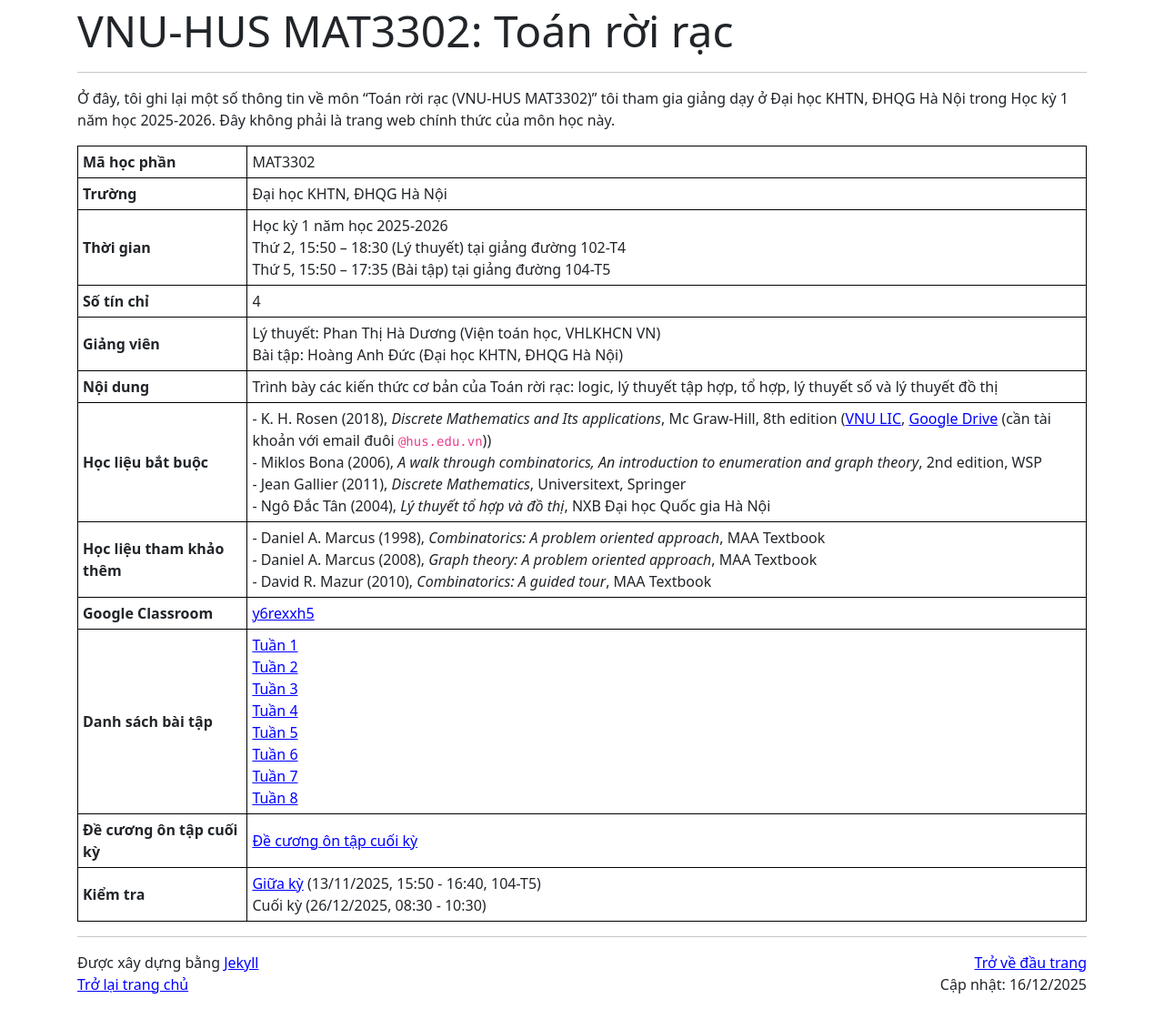
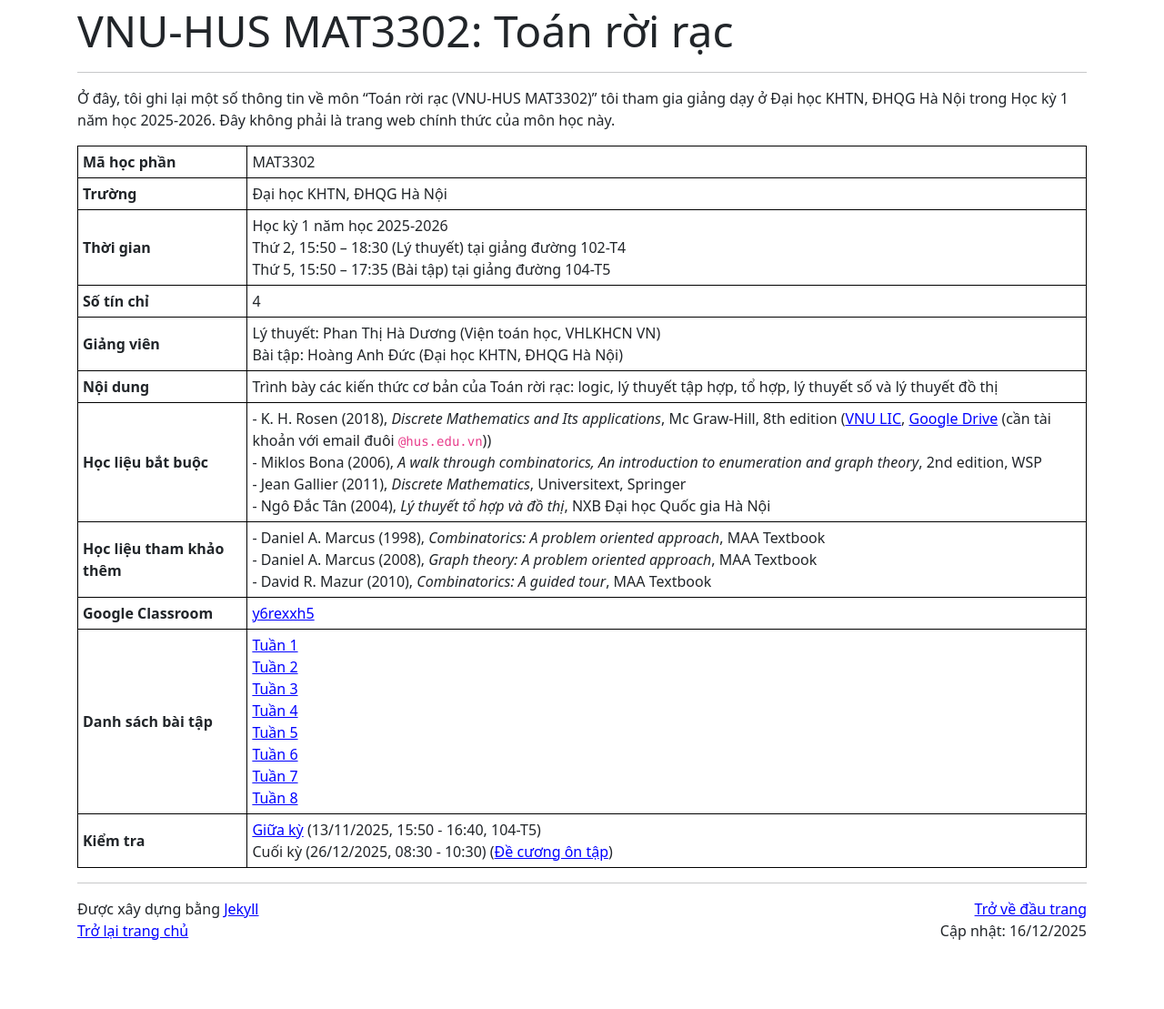
Before and after one commit to hoanganhduc/hoanganhduc.github.io, a Jekyll site: the page built from teaching/VNU-HUS/2025/winter/MAT3302/index.md, in a window 1280 px wide. Shown: the whole page at 91% size. Built offline with Jekyll 4.4.1, drawn with Linux system fonts in a browser that asks for light colours; nearby versions of some CDN libraries; a style sheet for code colours, icons or effects is not loaded; after the commit the page ends 1050 px from its top, so only the background shows below that.

Commit message:
Updated @ 2025-12-16  08:25:47 ICT

```diff
--- a/teaching/VNU-HUS/2025/winter/MAT3302/index.md
+++ b/teaching/VNU-HUS/2025/winter/MAT3302/index.md
@@ -18,5 +18,4 @@ lang: "vi"
 | **Học liệu tham khảo thêm** | - Daniel A. Marcus (1998), *Combinatorics: A problem oriented approach*, MAA Textbook <br /> - Daniel A. Marcus (2008), *Graph theory: A problem oriented approach*, MAA Textbook <br /> - David R. Mazur (2010), *Combinatorics: A guided tour*, MAA Textbook |
 | **Google Classroom** | [y6rexxh5](https://classroom.google.com/c/ODAwMzkxNzA3OTEy?cjc=y6rexxh5) |
 | **Danh sách bài tập**| [Tuần 1]({{ page.url | append: "ps1.pdf" }}) <br> [Tuần 2]({{ page.url | append: "ps2.pdf" }}) <br> [Tuần 3]({{ page.url | append: "ps3.pdf" }}) <br> [Tuần 4]({{ page.url | append: "ps4.pdf" }}) <br> [Tuần 5]({{ page.url | append: "ps5.pdf" }}) <br> [Tuần 6]({{ page.url | append: "ps6.pdf" }}) <br> [Tuần 7]({{ page.url | append: "ps7.pdf" }}) <br> [Tuần 8]({{ page.url | append: "ps8.pdf" }}) |
-| **Đề cương ôn tập cuối kỳ** | [Đề cương ôn tập cuối kỳ]({{ page.url | append: "FinalReview.pdf" }}) |
-| **Kiểm tra** | [Giữa kỳ]({{ page.url | append: "Midtermsol.pdf" }}) (13/11/2025, 15:50 - 16:40, 104-T5) <br> Cuối kỳ (26/12/2025, 08:30 - 10:30) |
+| **Kiểm tra** | [Giữa kỳ]({{ page.url | append: "Midtermsol.pdf" }}) (13/11/2025, 15:50 - 16:40, 104-T5) <br> Cuối kỳ (26/12/2025, 08:30 - 10:30) ([Đề cương ôn tập]({{ page.url | append: "FinalReview.pdf" }})) |
```
Also changed, not shown: 1 other file.
